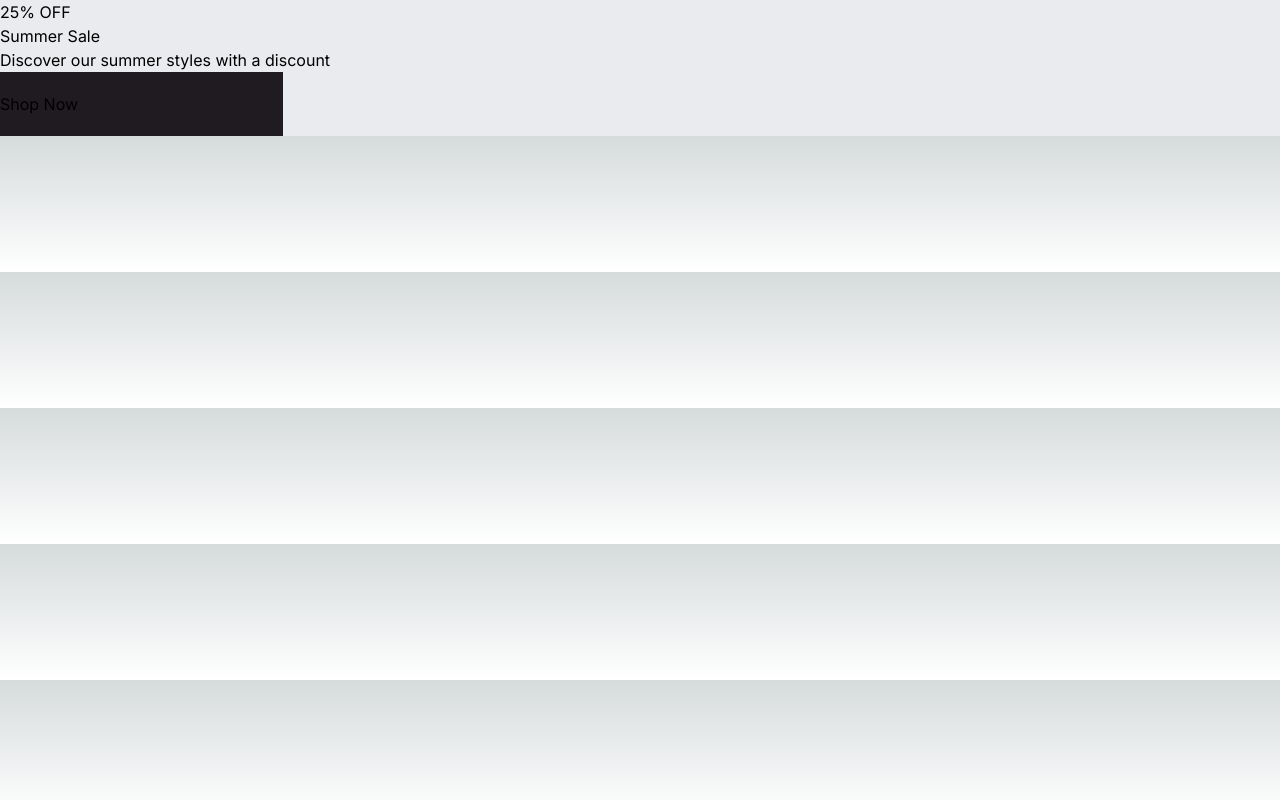
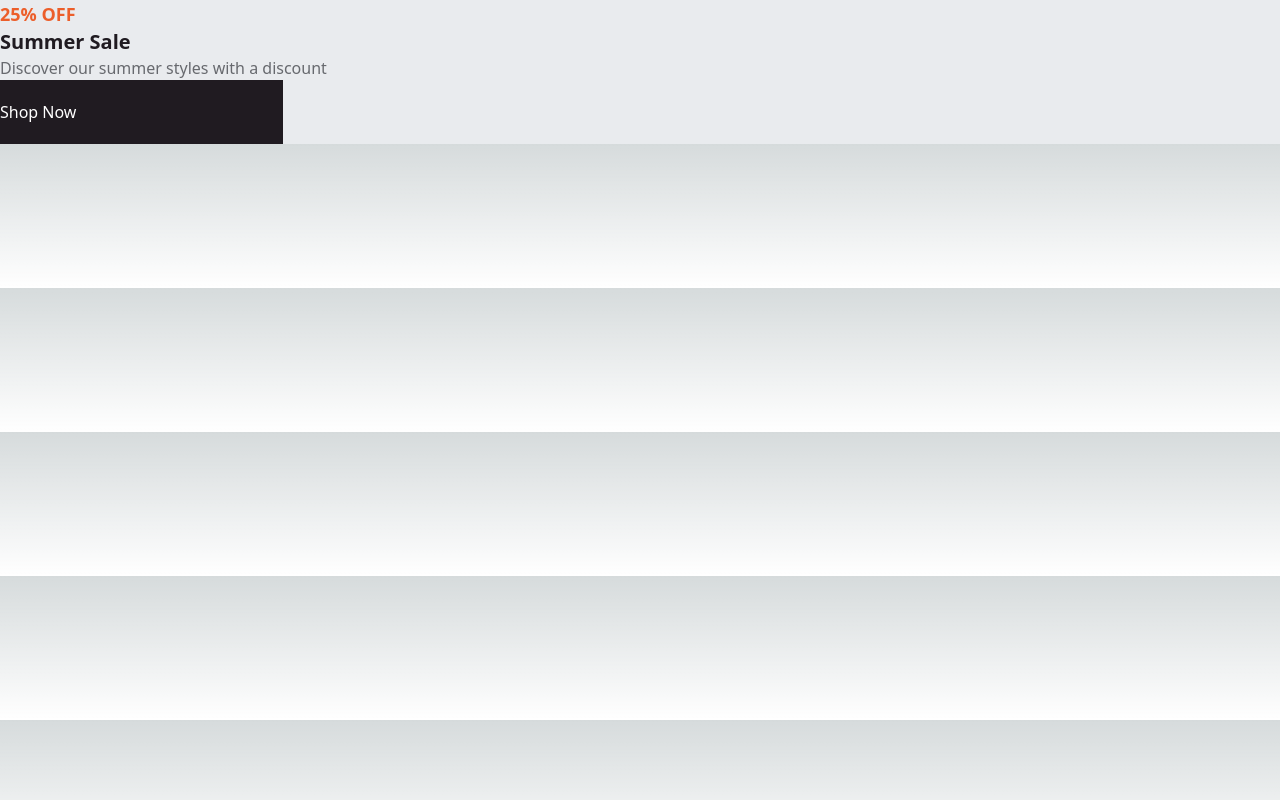
Before and after one commit to ElTragon/frontendChallenge, a Next.js app: page / in a window 1280 px wide. Built offline with nearby package versions, Linux system fonts and the light colour scheme; no server answers.

Commit message:
basic sale

```diff
--- a/src/app/layout.tsx
+++ b/src/app/layout.tsx
@@ -1,8 +1,8 @@
 import "./globals.css";
 import type { Metadata } from "next";
-import { Inter } from "next/font/google";
+// import { Inter } from "next/font/google";
 
-const inter = Inter({ subsets: ["latin"] });
+// const inter = Inter({ subsets: ["latin"] });
 
 export const metadata: Metadata = {
   title: "Create Next App",
@@ -16,7 +16,7 @@ export default function RootLayout({
 }) {
   return (
     <html lang="en">
-      <body className={inter.className}>
+      <body>
         <main>{children}</main>
       </body>
     </html>
--- a/src/components/Button/index.tsx
+++ b/src/components/Button/index.tsx
@@ -1,3 +1,5 @@
+"use client";
+
 import css from "./index.module.css";
 
 type Props = {
--- a/src/components/pageComponents/Homepage/SeasonSale/index.module.css
+++ b/src/components/pageComponents/Homepage/SeasonSale/index.module.css
@@ -5,6 +5,20 @@
 .textContainer{
     @apply flex flex-col;
 }
+
+.deal {
+    @apply font-bold text-orange text-lg;
+}
+
+.sale {
+    @apply font-bold text-black text-xl;
+}
+
+.footerText {
+    @apply text-darkGrey;
+}
+
+
 /*
 .image {
     @appl
--- a/src/components/pageComponents/Homepage/SeasonSale/index.tsx
+++ b/src/components/pageComponents/Homepage/SeasonSale/index.tsx
@@ -1,3 +1,4 @@
+"use client";
 import Image from "next/image";
 import css from "./index.module.css";
 import { capitalize } from "@/utils/capitalize";
@@ -12,9 +13,11 @@ export default function SeasonSale({ season, deal }: Props) {
   return (
     <div className={css.container}>
       <div className={css.textContainer}>
-        <h3>{deal}% OFF</h3>
-        <h2>{capitalize(season)} Sale</h2>
-        <div>Discover our {season} styles with a discount</div>
+        <h3 className={css.deal}>{deal}% OFF</h3>
+        <h2 className={css.sale}>{capitalize(season)} Sale</h2>
+        <div className={css.footerText}>
+          Discover our {season} styles with a discount
+        </div>
         <Button text="Shop Now" onClick={() => console.log("clicked")} />
       </div>
     </div>
--- a/tailwind.config.js
+++ b/tailwind.config.js
@@ -13,7 +13,7 @@ module.exports = {
       lineLightGrey: "#e9ebee",
       paleGreen: "#a7c6ba",
       orange: "#ec5e2a",
-      white: "#fffffff",
+      white: "#ffffff",
       heroBg: "#eaeeef",
     },
     extend: {
```
